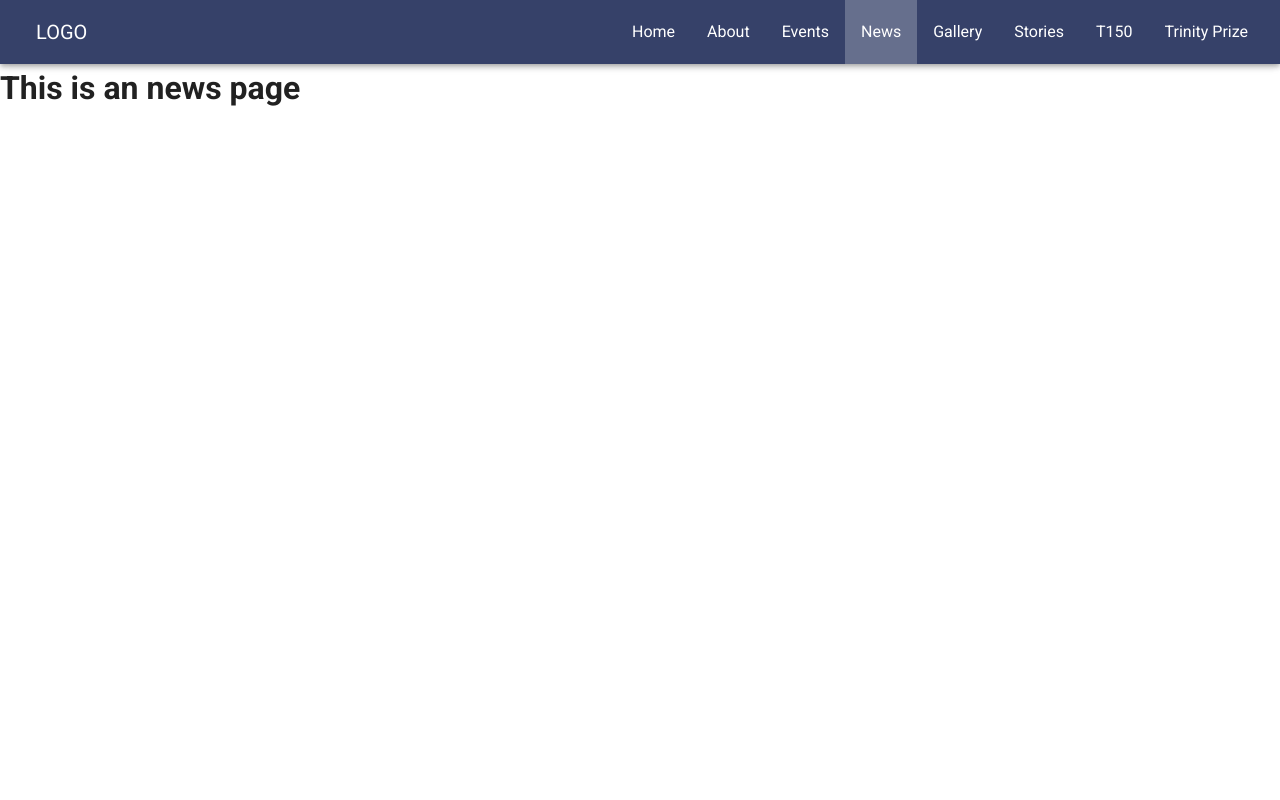
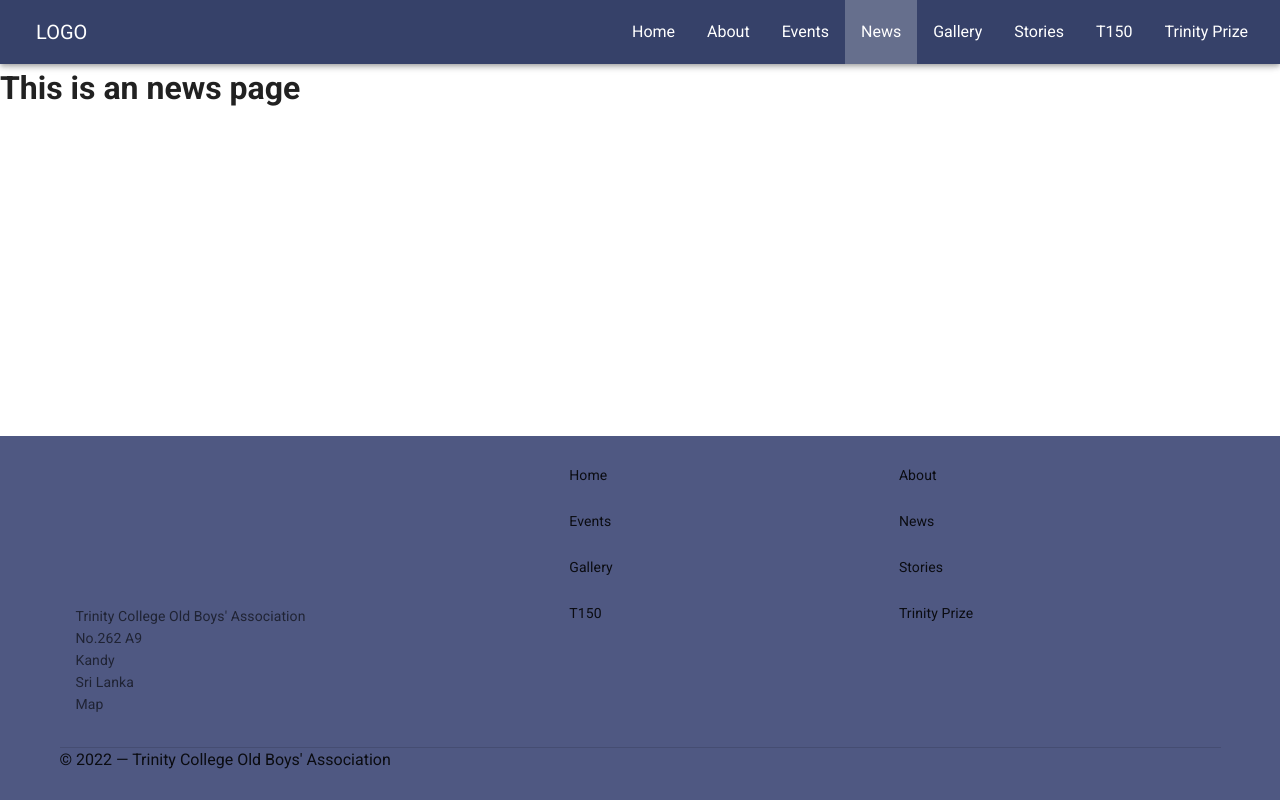
Before and after one commit to tckoba/tckoba-website, a Vue app: page /news in a window 1280 px wide. Built offline with nearby package versions, Linux system fonts and the light colour scheme.

Commit message:
added basic footer structure

```diff
--- a/src/App.vue
+++ b/src/App.vue
@@ -5,11 +5,13 @@
     <v-main>
       <router-view />
     </v-main>
+    <Footer />
   </v-app>
 </template>
 
 <script>
 import Navbar from "./components/Navbar.vue";
+import Footer from "./components/Footer.vue";
 export default {
   name: "App",
 
@@ -18,6 +20,7 @@ export default {
   }),
   components: {
     Navbar,
+    Footer,
   },
 };
 </script>
--- /dev/null
+++ b/src/components/Footer.vue
@@ -0,0 +1,63 @@
+<template>
+  <v-footer padless color="primary lighten-1" class="footer">
+    <v-container>
+      <v-row>
+        <v-col cols="12" md="5">
+          <v-card class="footer__card" flat>
+            <v-img max-height="150" max-width="250" v-bind:src="logo"></v-img>
+            <v-card-text>
+              <p class="ma-0">{{ name }}</p>
+              <p v-for="(line, i) in address" :key="i" class="ma-0">
+                {{ line }}
+              </p>
+              <p>Map</p>
+            </v-card-text>
+          </v-card>
+        </v-col>
+        <v-col cols="12" md="7">
+          <v-card class="footer__card" flat>
+            <v-card-text>
+              <v-row>
+                <v-col v-for="(item, i) in menuItems" cols="12" md="6" :key="i">
+                  <v-card class="footer__card" flat :to="item.path">{{
+                    item.title
+                  }}</v-card></v-col
+                >
+              </v-row></v-card-text
+            >
+          </v-card>
+        </v-col>
+      </v-row>
+      <v-divider></v-divider>
+      <p>&copy; {{ new Date().getFullYear() }} — {{ name }}</p>
+    </v-container>
+  </v-footer>
+</template>
+
+<script>
+import logo from "../assets/logo.png";
+export default {
+  data: () => ({
+    logo,
+    icons: ["mdi-facebook", "mdi-twitter", "mdi-linkedin", "mdi-instagram"],
+    name: "Trinity College Old Boys' Association",
+    address: ["No.262 A9", "Kandy", "Sri Lanka"],
+    menuItems: [
+      { title: "Home", path: "/" },
+      { title: "About", path: "/about" },
+      { title: "Events", path: "/events" },
+      { title: "News", path: "/news" },
+      { title: "Gallery", path: "/gallery" },
+      { title: "Stories", path: "/stories" },
+      { title: "T150", path: "/t150" },
+      { title: "Trinity Prize", path: "/trinityprize" },
+    ],
+  }),
+};
+</script>
+
+<style>
+.footer__card {
+  background-color: unset !important;
+}
+</style>
```
Also changed, not shown: src/assets/logo.png.
